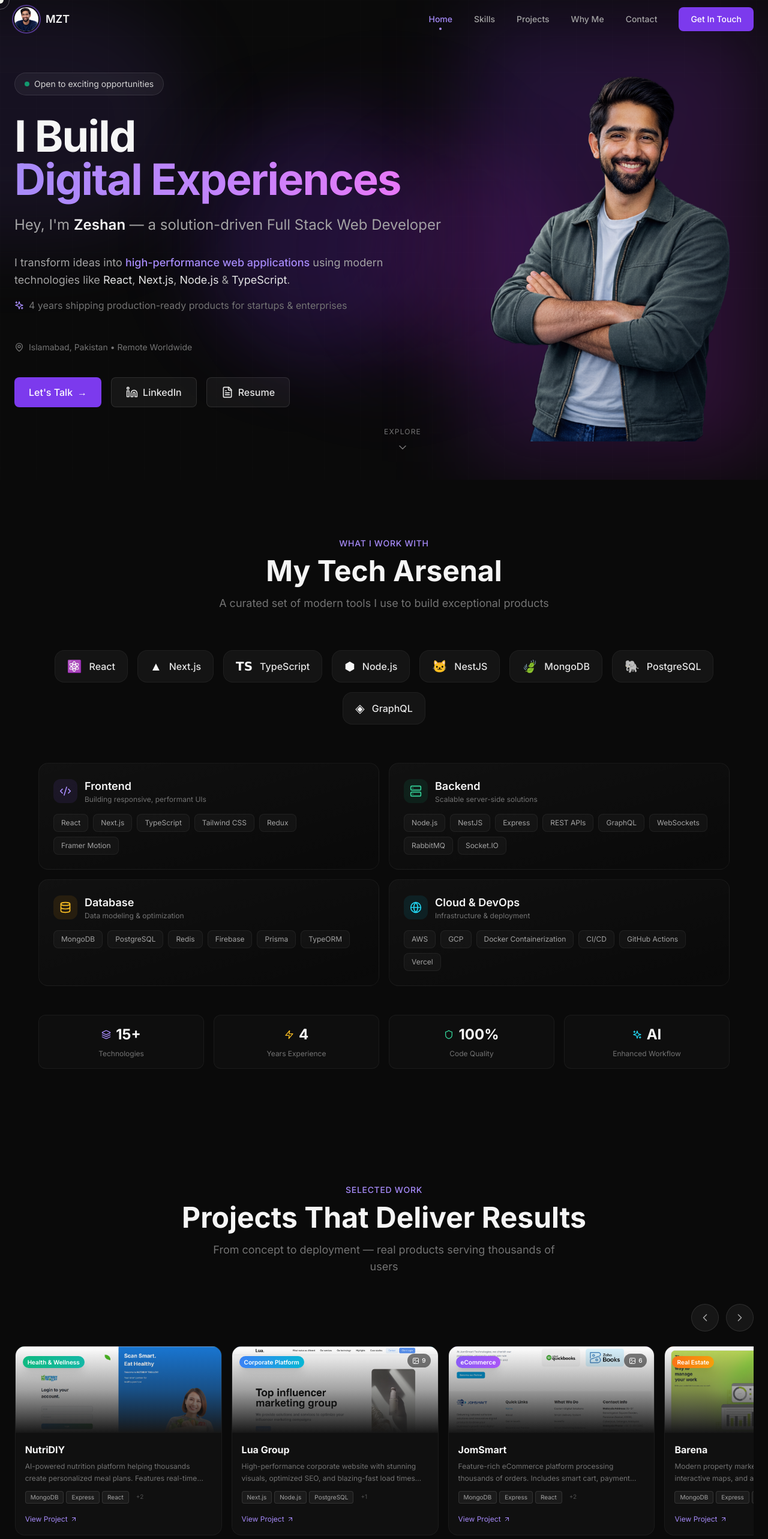
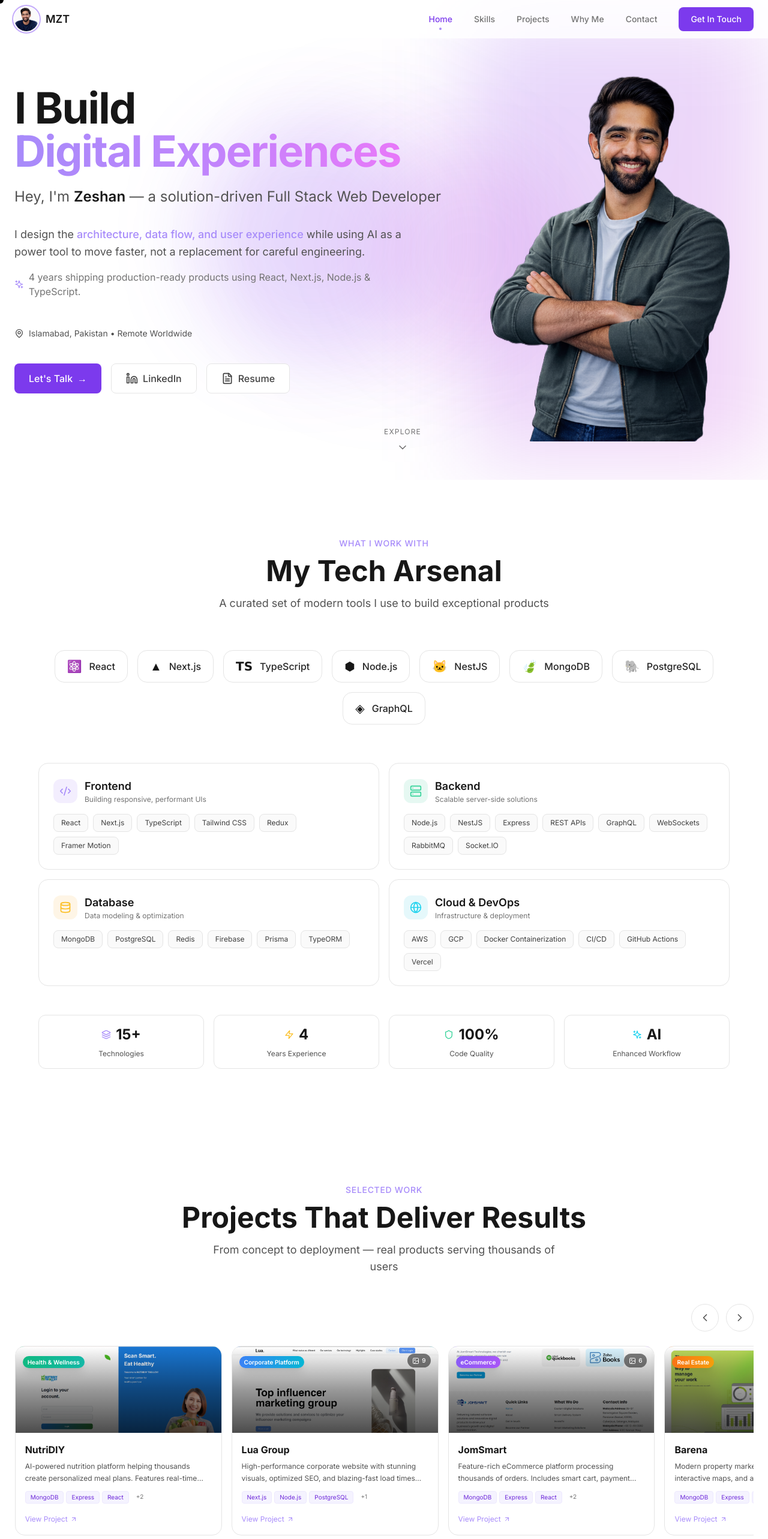
Before and after one commit to zeshantahir105/Portfolio-26, a Next.js app: page / in a window 1280 px wide. Shown: the top 2566 px of the page at 60% size. Built offline with nearby package versions, Linux system fonts and the light colour scheme.

Commit message:
theme update

```diff
--- a/app/globals.css
+++ b/app/globals.css
@@ -4,8 +4,8 @@
 
 @layer base {
   :root {
-    --background: 0 0% 3%;
-    --foreground: 0 0% 98%;
+    --background: 0 0% 100%;
+    --foreground: 0 0% 10%;
     --accent: 265 100% 66%;
   }
 
@@ -14,7 +14,7 @@
   }
 
   body {
-    @apply bg-neutral-950 text-neutral-100 antialiased;
+    @apply bg-white text-neutral-900 antialiased;
   }
 }
 
--- a/app/layout.tsx
+++ b/app/layout.tsx
@@ -31,16 +31,9 @@ export default function RootLayout({
   children: React.ReactNode
 }) {
   return (
-    <html lang="en" className={`${inter.variable} dark`}>
-      <body className={`${inter.className} bg-neutral-950 text-neutral-100 overflow-x-hidden`}>
+    <html lang="en" className={inter.variable}>
+      <body className={`${inter.className} bg-white text-neutral-900 overflow-x-hidden`}>
         <CustomCursor />
-        {/* Static background - no animations for better performance */}
-        <div className="fixed inset-0 -z-10 overflow-hidden pointer-events-none will-change-auto">
-          <div className="absolute top-0 -left-1/4 w-1/2 h-1/2 bg-violet-500/10 rounded-full blur-3xl" />
-          <div className="absolute bottom-0 -right-1/4 w-1/2 h-1/2 bg-fuchsia-500/8 rounded-full blur-3xl" />
-        </div>
-        {/* Grid pattern overlay */}
-        <div className="fixed inset-0 -z-10 bg-grid-pattern bg-grid opacity-50 pointer-events-none" />
         {children}
       </body>
     </html>
--- a/components/Hero.tsx
+++ b/components/Hero.tsx
@@ -25,20 +25,9 @@ export default function Hero() {
           <div className="flex flex-col lg:flex-row items-center gap-12 lg:gap-16">
             {/* Text Content */}
             <div className="flex-1 text-center lg:text-left order-2 lg:order-1">
-              {/* Badge */}
-              <div
-                className="inline-flex items-center gap-2 px-4 py-2 mb-8 rounded-full bg-white/5 border border-white/10 backdrop-blur-sm animate-slide-down"
-                style={{ animationDelay: "0.1s" }}
-              >
-                <span className="w-2 h-2 bg-emerald-500 rounded-full animate-pulse" />
-                <span className="text-sm text-neutral-300">
-                  Open to exciting opportunities
-                </span>
-              </div>
-
               {/* Main Title */}
               <h1 className="text-4xl sm:text-5xl md:text-6xl lg:text-7xl font-bold mb-6 tracking-tight animate-slide-up">
-                <span className="text-neutral-100">I Build</span>
+                <span className="text-neutral-900">I Build</span>
                 <br />
                 <span className="gradient-text">Digital Experiences</span>
               </h1>
@@ -48,9 +37,9 @@ export default function Hero() {
                 className="mb-8 animate-slide-up"
                 style={{ animationDelay: "0.2s" }}
               >
-                <p className="text-xl md:text-2xl text-neutral-400">
+                <p className="text-xl md:text-2xl text-neutral-600">
                   Hey, I&apos;m{" "}
-                  <span className="text-neutral-100 font-semibold">Zeshan</span>{" "}
+                  <span className="text-neutral-900 font-semibold">Zeshan</span>{" "}
                   — a solution-driven Full Stack Web Developer
                 </p>
               </div>
@@ -60,26 +49,24 @@ export default function Hero() {
                 className="max-w-2xl mx-auto lg:mx-0 space-y-4 mb-12 animate-slide-up"
                 style={{ animationDelay: "0.3s" }}
               >
-                <p className="text-lg text-neutral-400 leading-relaxed">
-                  I transform ideas into{" "}
+                <p className="text-lg text-neutral-600 leading-relaxed">
+                  I design the{" "}
                   <span className="text-violet-400 font-medium">
-                    high-performance web applications
+                    architecture, data flow, and user experience
                   </span>{" "}
-                  using modern technologies like{" "}
-                  <span className="text-neutral-200">React</span>,{" "}
-                  <span className="text-neutral-200">Next.js</span>,{" "}
-                  <span className="text-neutral-200">Node.js</span> &{" "}
-                  <span className="text-neutral-200">TypeScript</span>.
+                  while using AI as a power tool to move faster, not a
+                  replacement for careful engineering.
                 </p>
                 <p className="text-neutral-500 flex items-center justify-center lg:justify-start gap-2">
-                  <Sparkles className="w-4 h-4 text-violet-400" />4 years
-                  shipping production-ready products for startups & enterprises
+                  <Sparkles className="w-4 h-4 text-violet-400" />
+                  4 years shipping production-ready products using React,
+                  Next.js, Node.js &amp; TypeScript.
                 </p>
               </div>
 
               {/* Location */}
               <div
-                className="flex items-center justify-center lg:justify-start gap-2 mb-10 text-neutral-500 animate-slide-up"
+                className="flex items-center justify-center lg:justify-start gap-2 mb-10 text-neutral-600 animate-slide-up"
                 style={{ animationDelay: "0.4s" }}
               >
                 <MapPin className="w-4 h-4" />
@@ -95,7 +82,7 @@ export default function Hero() {
               >
                 <a
                   href="#contact"
-                  className="group flex items-center gap-2 px-6 py-3 bg-violet-600 hover:bg-violet-500 text-white rounded-lg font-medium transition-all duration-300 hover:shadow-lg hover:shadow-violet-500/25"
+                  className="group flex items-center gap-2 px-6 py-3 bg-violet-600 hover:bg-violet-500 text-white rounded-lg font-medium transition-all duration-300 hover:shadow-lg hover:shadow-violet-400/25"
                 >
                   Let&apos;s Talk
                   <span className="group-hover:translate-x-1 transition-transform">
@@ -106,7 +93,7 @@ export default function Hero() {
                   href="https://www.linkedin.com/in/muhammad-zeshan-tahir-638423179/"
                   target="_blank"
                   rel="noopener noreferrer"
-                  className="group flex items-center gap-2 px-6 py-3 bg-white/5 hover:bg-white/10 border border-white/10 hover:border-white/20 text-neutral-200 rounded-lg font-medium transition-all duration-300"
+                  className="group flex items-center gap-2 px-6 py-3 bg-white border border-neutral-200 hover:border-violet-300 text-neutral-700 hover:text-neutral-900 rounded-lg font-medium transition-all duration-300"
                 >
                   <Linkedin className="w-5 h-5" />
                   LinkedIn
@@ -115,7 +102,7 @@ export default function Hero() {
                   href="https://drive.google.com/drive/folders/1sbixgZeyICXZ87MwEzgf4nM_ciDufZYF?usp=drive_link"
                   target="_blank"
                   rel="noopener noreferrer"
-                  className="group flex items-center gap-2 px-6 py-3 bg-white/5 hover:bg-white/10 border border-white/10 hover:border-white/20 text-neutral-200 rounded-lg font-medium transition-all duration-300"
+                  className="group flex items-center gap-2 px-6 py-3 bg-white border border-neutral-200 hover:border-violet-300 text-neutral-700 hover:text-neutral-900 rounded-lg font-medium transition-all duration-300"
                 >
                   <FileText className="w-5 h-5" />
                   Resume
@@ -153,7 +140,7 @@ export default function Hero() {
       <div className="absolute bottom-10 left-1/2 -translate-x-1/2 animate-bounce-soft">
         <a
           href="#skills"
-          className="flex flex-col items-center gap-2 text-neutral-500 hover:text-neutral-300 transition-colors"
+             className="flex flex-col items-center gap-2 text-neutral-500 hover:text-neutral-700 transition-colors"
         >
           <span className="text-xs uppercase tracking-widest">Explore</span>
           <ChevronDown className="w-5 h-5" />
--- a/components/Navbar.tsx
+++ b/components/Navbar.tsx
@@ -41,8 +41,8 @@ export default function Navbar() {
     <nav
       className={`fixed top-0 left-0 right-0 z-50 transition-all duration-500 ease-out-expo ${
         isScrolled
-          ? 'bg-neutral-950/80 backdrop-blur-xl border-b border-white/5'
-          : 'bg-transparent'
+          ? 'bg-white/90 backdrop-blur-xl border-b border-neutral-200 shadow-sm'
+          : 'bg-white/80'
       }`}
     >
       <div className="container mx-auto px-6">
@@ -52,7 +52,7 @@ export default function Navbar() {
             href="#"
             className="flex items-center gap-3 group"
           >
-            <div className="relative w-10 h-10 rounded-full overflow-hidden ring-2 ring-violet-500/50 ring-offset-2 ring-offset-neutral-950 transition-all duration-300 group-hover:ring-violet-400">
+            <div className="relative w-10 h-10 rounded-full overflow-hidden ring-2 ring-violet-500/50 ring-offset-2 ring-offset-white transition-all duration-300 group-hover:ring-violet-400">
               <Image
                 src="/profile.png"
                 alt="Muhammad Zeshan Tahir"
@@ -61,7 +61,7 @@ export default function Navbar() {
                 priority
               />
             </div>
-            <span className="text-lg font-semibold text-neutral-100 hidden sm:block transition-colors group-hover:text-violet-400">
+            <span className="text-lg font-semibold text-neutral-900 hidden sm:block transition-colors group-hover:text-violet-500">
               MZT
             </span>
           </a>
@@ -79,8 +79,8 @@ export default function Navbar() {
                   href={link.href}
                   className={`relative px-4 py-2 text-sm font-medium transition-all duration-300 rounded-lg ${
                     isActive
-                      ? 'text-violet-400'
-                      : 'text-neutral-400 hover:text-neutral-100'
+                      ? 'text-violet-600'
+                      : 'text-neutral-500 hover:text-neutral-900'
                   }`}
                 >
                   {link.name}
@@ -92,7 +92,7 @@ export default function Navbar() {
             })}
             <a
               href="#contact"
-              className="ml-4 px-5 py-2.5 bg-violet-600 hover:bg-violet-500 text-white text-sm font-medium rounded-lg transition-all duration-300 hover:shadow-lg hover:shadow-violet-500/25"
+              className="ml-4 px-5 py-2.5 bg-violet-600 hover:bg-violet-500 text-white text-sm font-medium rounded-lg transition-all duration-300 hover:shadow-lg hover:shadow-violet-400/25"
             >
               Get In Touch
             </a>
@@ -100,7 +100,7 @@ export default function Navbar() {
 
           {/* Mobile Menu Button */}
           <button
-            className="md:hidden p-2 text-neutral-400 hover:text-white transition-colors"
+            className="md:hidden p-2 text-neutral-600 hover:text-neutral-900 transition-colors"
             onClick={() => setIsMobileMenuOpen(!isMobileMenuOpen)}
             aria-label="Toggle menu"
           >
@@ -118,12 +118,12 @@ export default function Navbar() {
             isMobileMenuOpen ? 'max-h-96 opacity-100' : 'max-h-0 opacity-0'
           }`}
         >
-          <div className="pb-6 pt-2 space-y-1">
+          <div className="pb-6 pt-2 space-y-1 bg-white">
             {navLinks.map((link, index) => (
               <a
                 key={link.name}
                 href={link.href}
-                className="block px-4 py-3 text-neutral-300 hover:text-white hover:bg-white/5 rounded-lg transition-all duration-300"
+                className="block px-4 py-3 text-neutral-600 hover:text-neutral-900 hover:bg-neutral-100 rounded-lg transition-all duration-300"
                 onClick={() => setIsMobileMenuOpen(false)}
                 style={{ animationDelay: `${index * 0.05}s` }}
               >
--- a/components/Projects.tsx
+++ b/components/Projects.tsx
@@ -245,10 +245,10 @@ export default function Projects() {
           <p className="text-violet-400 text-sm font-medium tracking-wider uppercase mb-3">
             Selected Work
           </p>
-          <h2 className="text-3xl md:text-5xl font-bold text-neutral-100 mb-4">
+          <h2 className="text-3xl md:text-5xl font-bold text-neutral-900 mb-4">
             Projects That Deliver Results
           </h2>
-          <p className="text-lg text-neutral-500 max-w-xl mx-auto">
+          <p className="text-lg text-neutral-600 max-w-xl mx-auto">
             From concept to deployment — real products serving thousands of
             users
           </p>
@@ -258,14 +258,14 @@ export default function Projects() {
         <div className="hidden md:flex justify-end gap-3 mb-6 max-w-7xl mx-auto">
           <button
             onClick={handlePrev}
-            className="p-3 rounded-full bg-white/5 border border-white/10 text-neutral-400 hover:text-white hover:bg-white/10 hover:border-violet-500/50 transition-all duration-300"
+            className="p-3 rounded-full bg-white border border-neutral-200 text-neutral-600 hover:text-violet-600 hover:border-violet-300 hover:bg-violet-50 transition-all duration-300"
             aria-label="Previous project"
           >
             <ChevronLeft className="w-5 h-5" />
           </button>
           <button
             onClick={handleNext}
-            className="p-3 rounded-full bg-white/5 border border-white/10 text-neutral-400 hover:text-white hover:bg-white/10 hover:border-violet-500/50 transition-all duration-300"
+            className="p-3 rounded-full bg-white border border-neutral-200 text-neutral-600 hover:text-violet-600 hover:border-violet-300 hover:bg-violet-50 transition-all duration-300"
             aria-label="Next project"
           >
             <ChevronRight className="w-5 h-5" />
@@ -291,7 +291,7 @@ export default function Projects() {
                 key={index}
                 className="flex-shrink-0 w-[75%] sm:w-[45%] md:w-[32%] lg:w-[28%] snap-start"
               >
-                <div className="group relative bg-neutral-900/50 rounded-2xl border border-white/5 overflow-hidden hover:border-violet-500/30 transition-colors duration-200 h-full">
+                <div className="group relative bg-white rounded-2xl border border-neutral-200 overflow-hidden hover:border-violet-300 transition-colors duration-200 h-full">
                   {/* Gradient accent line */}
                   <div
                     className={`absolute top-0 left-0 right-0 h-0.5 bg-gradient-to-r ${project.accent} opacity-80`}
@@ -309,7 +309,7 @@ export default function Projects() {
                       className="object-cover object-top"
                     />
                     {/* Overlay */}
-                    <div className="absolute inset-0 bg-gradient-to-t from-neutral-900 via-neutral-900/40 to-transparent" />
+                    <div className="absolute inset-0 bg-gradient-to-t from-black/70 via-black/40 to-transparent" />
 
                     {/* Floating badge */}
                     <div className="absolute top-3 left-3">
@@ -339,12 +339,12 @@ export default function Projects() {
                   {/* Content Section */}
                   <div className="p-4">
                     {/* Title */}
-                    <h3 className="text-base font-bold text-neutral-100 mb-1.5 group-hover:text-violet-400 transition-colors duration-300">
+                    <h3 className="text-base font-bold text-neutral-900 mb-1.5 group-hover:text-violet-600 transition-colors duration-300">
                       {project.title}
                     </h3>
 
                     {/* Description */}
-                    <p className="text-neutral-500 text-xs mb-3 leading-relaxed line-clamp-2">
+                    <p className="text-neutral-600 text-xs mb-3 leading-relaxed line-clamp-2">
                       {project.description}
                     </p>
 
@@ -353,13 +353,13 @@ export default function Projects() {
                       {project.tech.slice(0, 3).map((tech, techIndex) => (
                         <span
                           key={techIndex}
-                          className="px-2 py-0.5 bg-white/5 border border-white/10 rounded text-[10px] text-neutral-400"
+                          className="px-2 py-0.5 bg-violet-50 border border-violet-100 rounded text-[10px] text-violet-700"
                         >
                           {tech}
                         </span>
                       ))}
                       {project.tech.length > 3 && (
-                        <span className="px-2 py-0.5 text-[10px] text-neutral-600">
+                        <span className="px-2 py-0.5 text-[10px] text-neutral-500">
                           +{project.tech.length - 3}
                         </span>
                       )}
--- a/components/Skills.tsx
+++ b/components/Skills.tsx
@@ -107,10 +107,10 @@ export default function Skills() {
             <p className="text-violet-400 text-sm font-medium tracking-wider uppercase mb-3">
               What I Work With
             </p>
-            <h2 className="text-3xl md:text-5xl font-bold text-neutral-100 mb-4">
+            <h2 className="text-3xl md:text-5xl font-bold text-neutral-900 mb-4">
               My Tech Arsenal
             </h2>
-            <p className="text-lg text-neutral-500 max-w-xl mx-auto">
+            <p className="text-lg text-neutral-600 max-w-xl mx-auto">
               A curated set of modern tools I use to build exceptional products
             </p>
           </div>
@@ -122,13 +122,13 @@ export default function Skills() {
                 <div key={index} className="group relative">
                   <div
                     className={`
-                    relative px-5 py-3 rounded-2xl bg-neutral-900/80 border border-white/5
-                    hover:border-white/20 transition-all duration-300
+                    relative px-5 py-3 rounded-2xl bg-white border border-neutral-200
+                    hover:border-violet-300 hover:shadow-md transition-all duration-300
                     flex items-center gap-3
                   `}
                   >
                     <span className="text-xl">{tech.icon}</span>
-                    <span className="text-neutral-200 font-medium">
+                    <span className="text-neutral-800 font-medium">
                       {tech.name}
                     </span>
                   </div>
@@ -144,8 +144,8 @@ export default function Skills() {
                 key={index}
                 className={`
                   group relative p-6 rounded-2xl
-                  bg-gradient-to-br from-white/[0.03] to-transparent
-                  border border-white/5 ${borderColors[category.accent]}
+                  bg-white
+                  border border-neutral-200 ${borderColors[category.accent]}
                   transition-colors duration-300
                 `}
               >
@@ -161,7 +161,7 @@ export default function Skills() {
                       {category.icon}
                     </div>
                     <div>
-                      <h3 className="text-lg font-semibold text-neutral-100">
+                      <h3 className="text-lg font-semibold text-neutral-900">
                         {category.title}
                       </h3>
                       <p className="text-xs text-neutral-500">
@@ -176,7 +176,7 @@ export default function Skills() {
                   {category.skills.map((skill, skillIndex) => (
                     <span
                       key={skillIndex}
-                      className="px-3 py-1.5 rounded-lg bg-white/[0.03] border border-white/5 text-xs text-neutral-400"
+                      className="px-3 py-1.5 rounded-lg bg-neutral-50 border border-neutral-200 text-xs text-neutral-700"
                     >
                       {skill}
                     </span>
@@ -188,35 +188,35 @@ export default function Skills() {
 
           {/* Bottom Stats/Highlights */}
           <div className="mt-12 grid grid-cols-2 md:grid-cols-4 gap-4">
-            <div className="text-center p-4 rounded-xl bg-white/[0.02] border border-white/5">
+            <div className="text-center p-4 rounded-xl bg-white border border-neutral-200">
               <div className="flex items-center justify-center gap-2 mb-2">
                 <Layers className="w-4 h-4 text-violet-400" />
-                <span className="text-2xl font-bold text-neutral-100">15+</span>
+                <span className="text-2xl font-bold text-neutral-900">15+</span>
               </div>
-              <p className="text-xs text-neutral-500">Technologies</p>
+              <p className="text-xs text-neutral-600">Technologies</p>
             </div>
-            <div className="text-center p-4 rounded-xl bg-white/[0.02] border border-white/5">
+            <div className="text-center p-4 rounded-xl bg-white border border-neutral-200">
               <div className="flex items-center justify-center gap-2 mb-2">
                 <Zap className="w-4 h-4 text-amber-400" />
-                <span className="text-2xl font-bold text-neutral-100">4</span>
+                <span className="text-2xl font-bold text-neutral-900">4</span>
               </div>
-              <p className="text-xs text-neutral-500">Years Experience</p>
+              <p className="text-xs text-neutral-600">Years Experience</p>
             </div>
-            <div className="text-center p-4 rounded-xl bg-white/[0.02] border border-white/5">
+            <div className="text-center p-4 rounded-xl bg-white border border-neutral-200">
               <div className="flex items-center justify-center gap-2 mb-2">
                 <Shield className="w-4 h-4 text-emerald-400" />
-                <span className="text-2xl font-bold text-neutral-100">
+                <span className="text-2xl font-bold text-neutral-900">
                   100%
                 </span>
               </div>
-              <p className="text-xs text-neutral-500">Code Quality</p>
+              <p className="text-xs text-neutral-600">Code Quality</p>
             </div>
-            <div className="text-center p-4 rounded-xl bg-white/[0.02] border border-white/5">
+            <div className="text-center p-4 rounded-xl bg-white border border-neutral-200">
               <div className="flex items-center justify-center gap-2 mb-2">
                 <Sparkles className="w-4 h-4 text-cyan-400" />
-                <span className="text-2xl font-bold text-neutral-100">AI</span>
+                <span className="text-2xl font-bold text-neutral-900">AI</span>
               </div>
-              <p className="text-xs text-neutral-500">Enhanced Workflow</p>
+              <p className="text-xs text-neutral-600">Enhanced Workflow</p>
             </div>
           </div>
         </div>
```
Also changed, not shown: components/CallToAction.tsx (+13 -15 lines), components/Footer.tsx (+10 -10 lines), components/WhyWorkWithMe.tsx (+7 -5 lines).
